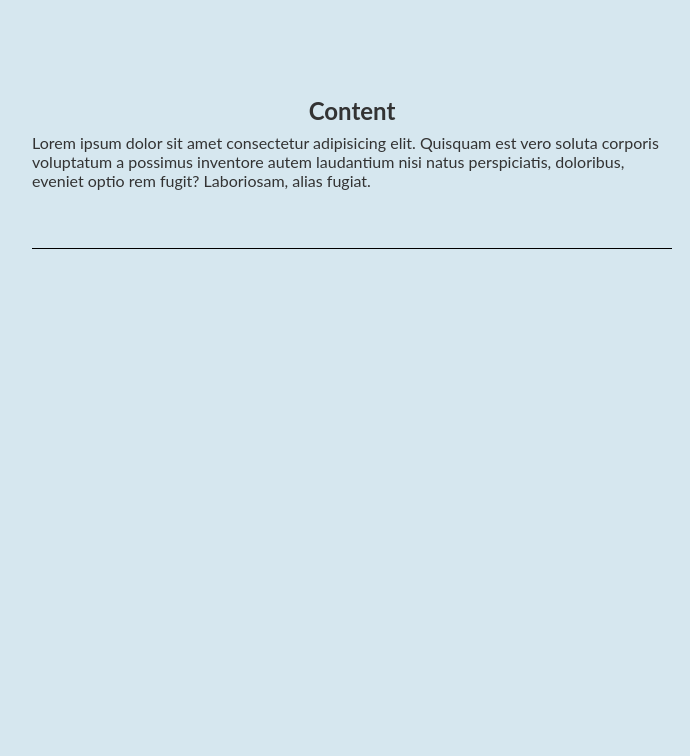
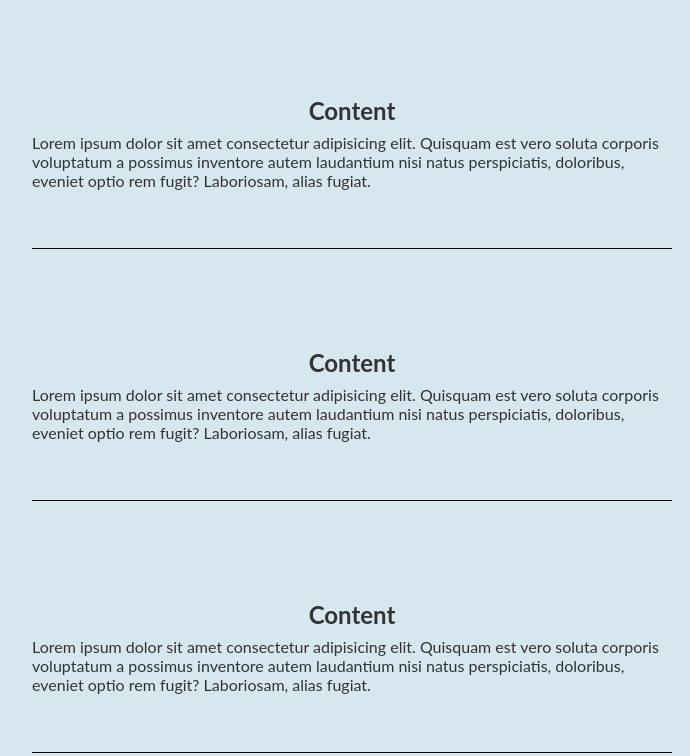
Before and after one commit to gs-maker/100plus-javascript-projects, a plain HTML site: page 28 Scroll Animation/index.html in a window 1280 px wide. Shown: the part 1806-2562 px from the top of the page, without its empty margins (288-978 px from the left). Before the commit the page ends 2071 px from the top, so only its background shows below. Drawn offline with Linux system fonts and the light colour scheme.

```diff
--- a/28 Scroll Animation/index.html
+++ b/28 Scroll Animation/index.html
@@ -59,6 +59,19 @@
             alias fugiat.</p>
     </div>
 
+    <div class="box">
+        <h2>Content</h2>
+        <p>Lorem ipsum dolor sit amet consectetur adipisicing elit. Quisquam est vero soluta corporis voluptatum a
+            possimus inventore autem laudantium nisi natus perspiciatis, doloribus, eveniet optio rem fugit? Laboriosam,
+            alias fugiat.</p>
+    </div>
+    <div class="box">
+        <h2>Content</h2>
+        <p>Lorem ipsum dolor sit amet consectetur adipisicing elit. Quisquam est vero soluta corporis voluptatum a
+            possimus inventore autem laudantium nisi natus perspiciatis, doloribus, eveniet optio rem fugit? Laboriosam,
+            alias fugiat.</p>
+    </div>
+
     <script src="index.js"></script>
 </body>
 
--- a/28 Scroll Animation/style.css
+++ b/28 Scroll Animation/style.css
@@ -35,8 +35,6 @@
 
 .box:nth-last-of-type(even) {
 	transform: translateX(-400%);
-	transition: all 0.5s ease;
-	opacity: 1;
 }
 
 .box.show {
--- /dev/null
+++ b/29 Random Image Generator/style.css
@@ -0,0 +1,30 @@
+* {
+	margin: 0;
+	padding: 0;
+	box-sizing: border-box;
+}
+
+body {
+	display: flex;
+	flex-direction: column;
+	justify-content: center;
+	align-items: center;
+	min-height: 100vh;
+	font-family: "Avenir", sans-serif;
+}
+
+.container {
+	max-width: 1200px;
+	display: flex;
+	flex-wrap: wrap;
+	justify-content: center;
+	align-items: center;
+}
+
+.container img {
+	object-fit: cover;
+	width: 310px;
+	height: 310px;
+	max-width: 100%;
+	margin: 12px;
+}
```
Also changed, not shown: 29 Random Image Generator/index.html (added, +18 -0 lines), 29 Random Image Generator/index.js (added).
